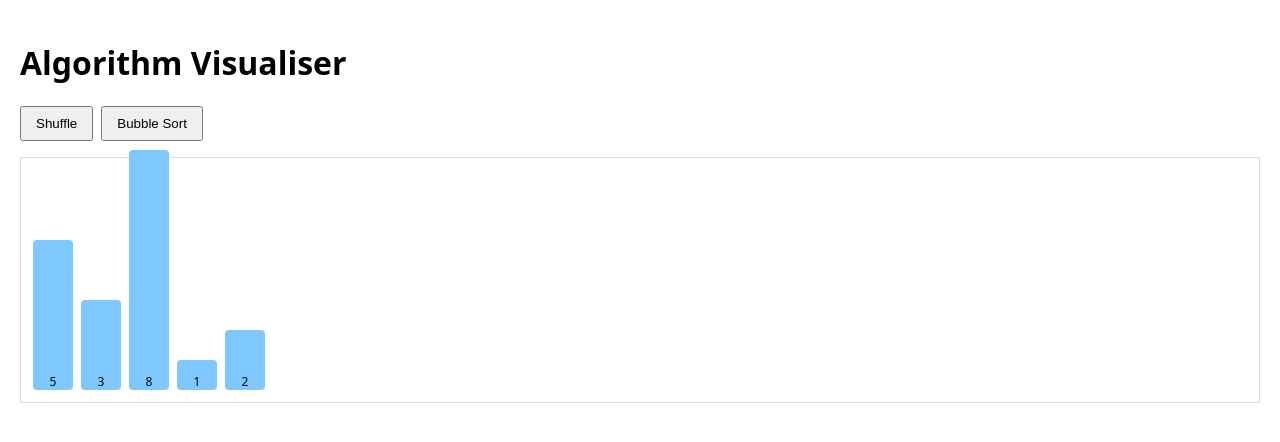
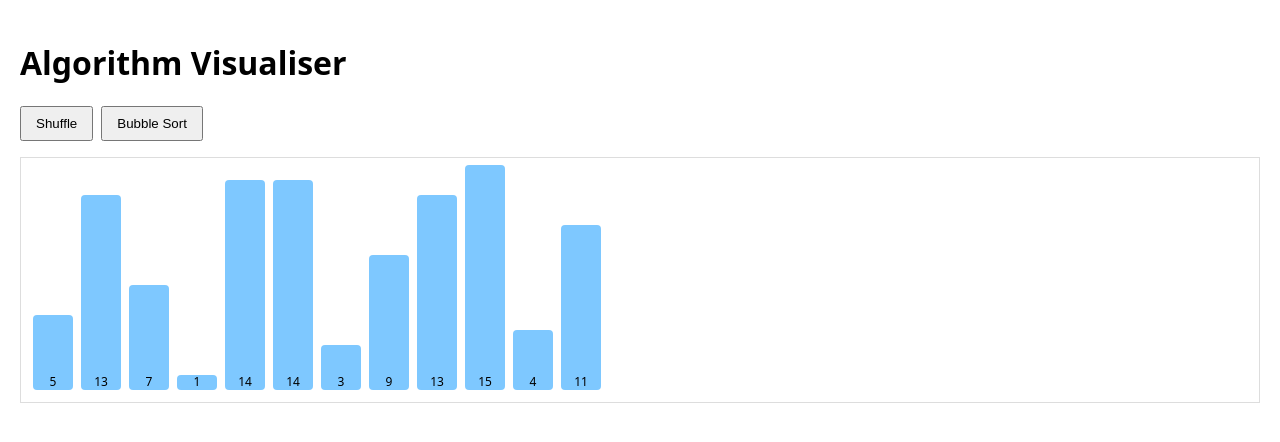
Before and after one commit to Jamire44/Algo-Visualiser, a React (Create React App) app: page / in a window 1280 px wide. Shown: the top 442 px of the page. Built offline with nearby package versions, Linux system fonts and the light colour scheme.

Commit message:
Vercel deploy

```diff
--- a/src/components/BarChart.jsx
+++ b/src/components/BarChart.jsx
@@ -16,7 +16,7 @@ export default function BarChart({ numbers }) {
             title={String(num)}
             style={{
               width: 40,
-              height: num * 30,
+              height: num * 15,
               background: "#7ec8ff",
               display: "flex",
               alignItems: "flex-end",
--- a/src/components/SortVisualiser.jsx
+++ b/src/components/SortVisualiser.jsx
@@ -3,10 +3,12 @@ import BarChart from "./BarChart";
 import { bubbleSort } from "../algorithms/bubbleSort";
 
 export default function SortVisualizer() {
-  const [numbers, setNumbers] = useState([5, 3, 8, 1, 2]);
+  const [numbers, setNumbers] = useState([5, 13, 7, 1, 14, 14, 3, 9, 13, 15, 4, 11,]);
   const [isSorting, setIsSorting] = useState(false);
   const speedRef = useRef(300);
 
+
+  // Fisher-Yates Shuffle
   function shuffle() {
     if (isSorting) return;
     const a = [...numbers];
```
